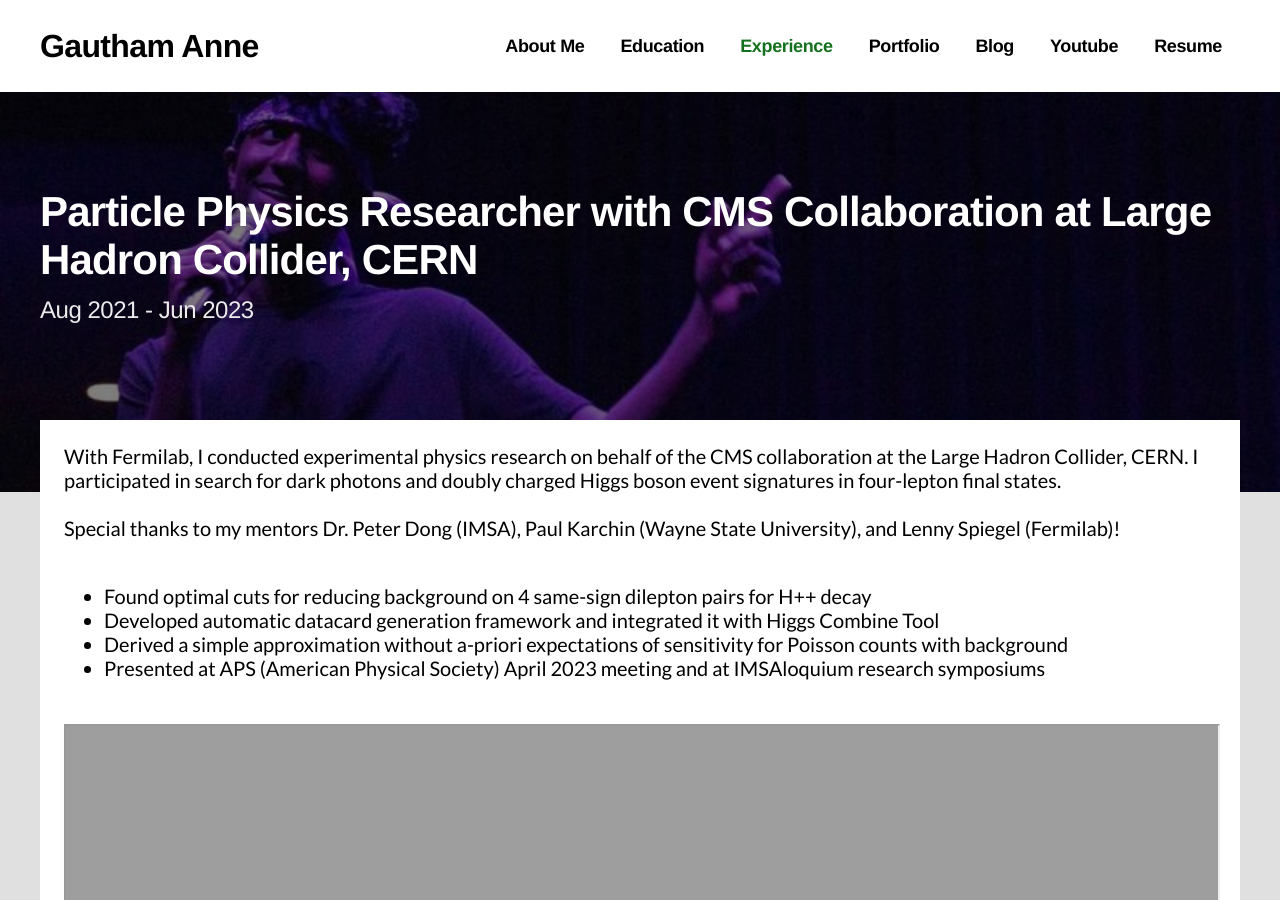
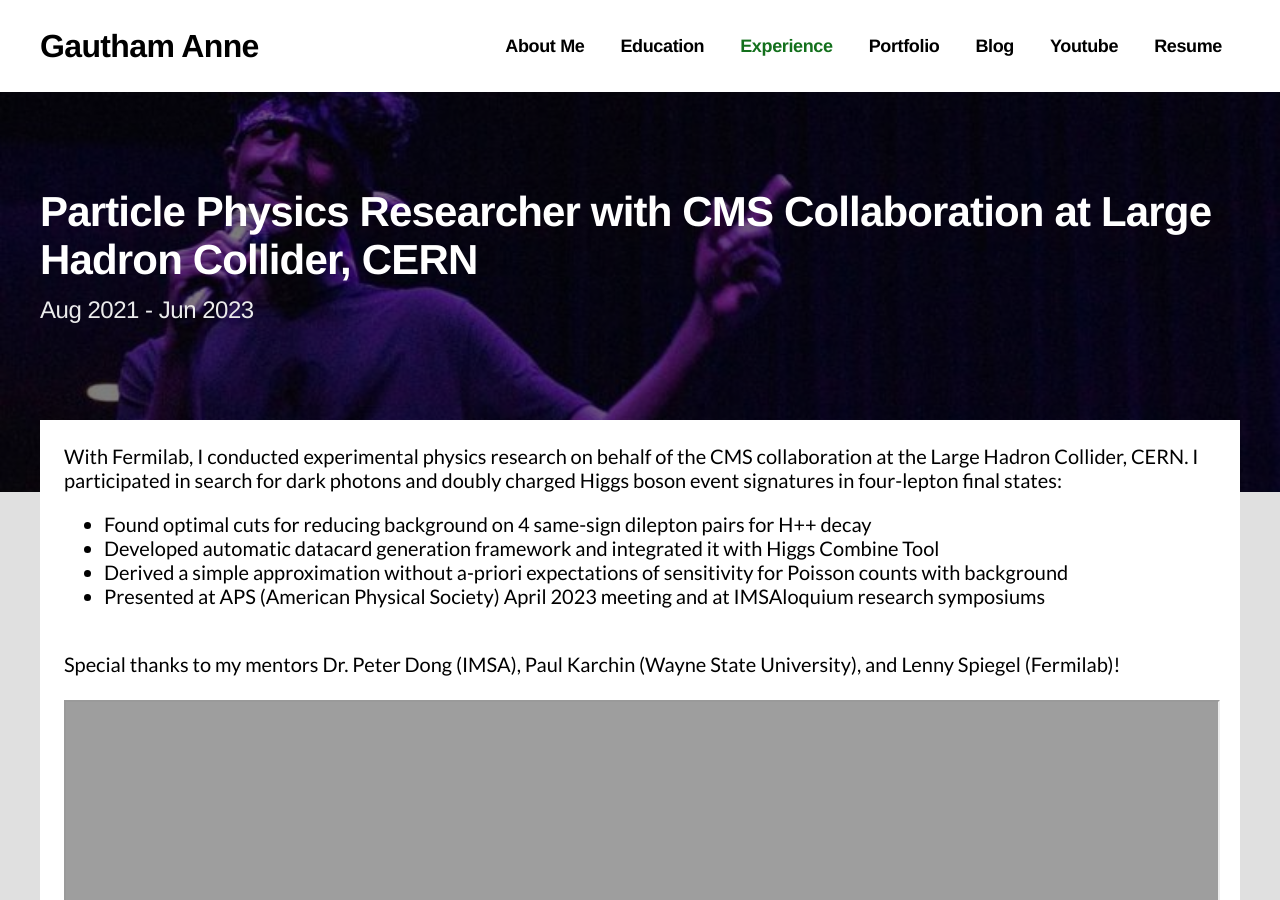
Before and after one commit to annegautham/annegautham.github.io, a Jekyll site: the page built from experience/fermilab.md, in a window 1280 px wide and 900 px high. Built offline with Jekyll 4.4.1, drawn with Linux system fonts in a browser that asks for light colours; some web fonts are replaced.

Commit message:
Update fermilab.md

```diff
--- a/experience/fermilab.md
+++ b/experience/fermilab.md
@@ -4,18 +4,16 @@ title: Particle Physics Researcher with CMS Collaboration at Large Hadron Collid
 description: Aug 2021 - Jun 2023
 ---
 
-With Fermilab, I conducted experimental physics research on behalf of the CMS collaboration at the Large Hadron Collider, CERN. I participated in search for dark photons and doubly charged Higgs boson event signatures in four-lepton final states.
+With Fermilab, I conducted experimental physics research on behalf of the CMS collaboration at the Large Hadron Collider, CERN. I participated in search for dark photons and doubly charged Higgs boson event signatures in four-lepton final states:
+* Found optimal cuts for reducing background on 4 same-sign dilepton pairs for H++ decay
+* Developed automatic datacard generation framework and integrated it with Higgs Combine Tool
+* Derived a simple approximation without a-priori expectations of sensitivity for Poisson counts with background
+* Presented at APS (American Physical Society) April 2023 meeting and at IMSAloquium research symposiums
 
 <br>
 
 Special thanks to my mentors Dr. Peter Dong (IMSA), Paul Karchin (Wayne State University), and Lenny Spiegel (Fermilab)!
 
-<br>
-
-* Found optimal cuts for reducing background on 4 same-sign dilepton pairs for H++ decay
-* Developed automatic datacard generation framework and integrated it with Higgs Combine Tool
-* Derived a simple approximation without a-priori expectations of sensitivity for Poisson counts with background
-* Presented at APS (American Physical Society) April 2023 meeting and at IMSAloquium research symposiums
 
 <br>
 
```
